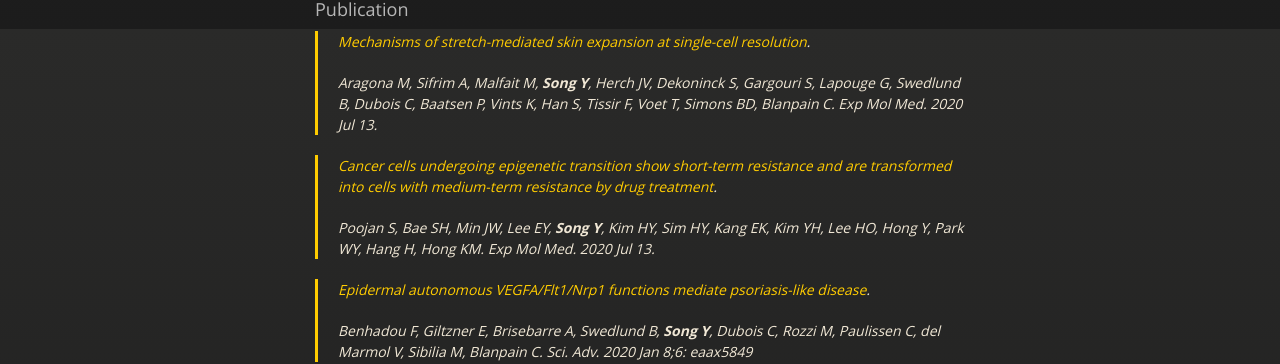
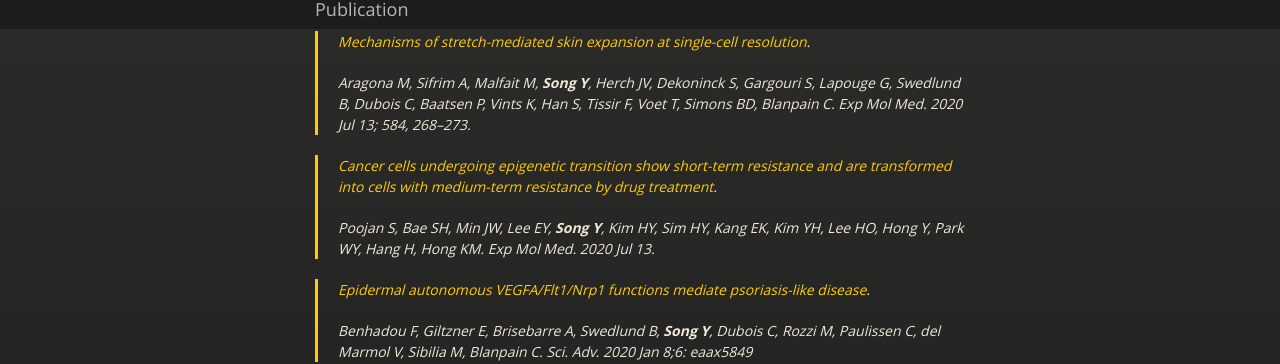
Before and after one commit to yurasong/yurasong.github.io, a Jekyll site: the page built from index.md, in a window 1280 px wide and 900 px high, scrolled down 2484 px. Shown: the part 187-551 px from the top of the window. Built offline with Jekyll 4.4.1, drawn with Linux system fonts in a browser that asks for light colours; our own code applies the rules of GitHub Pages for plain Markdown files.

Commit message:
Update index.md

```diff
--- a/index.md
+++ b/index.md
@@ -109,7 +109,7 @@
 
 > [Mechanisms of stretch-mediated skin expansion at single-cell resolution](https://www.nature.com/articles/s41586-020-2555-7).
 >
-> Aragona M, Sifrim A, Malfait M, **Song Y**, Herch JV, Dekoninck S, Gargouri S, Lapouge G, Swedlund B, Dubois C, Baatsen P, Vints K, Han S, Tissir F, Voet T, Simons BD, Blanpain C. Exp Mol Med. 2020 Jul 13.
+> Aragona M, Sifrim A, Malfait M, **Song Y**, Herch JV, Dekoninck S, Gargouri S, Lapouge G, Swedlund B, Dubois C, Baatsen P, Vints K, Han S, Tissir F, Voet T, Simons BD, Blanpain C. Exp Mol Med. 2020 Jul 13; 584, 268–273.
 
 > [Cancer cells undergoing epigenetic transition show short-term resistance and are transformed into cells with medium-term resistance by drug treatment](https://www.nature.com/articles/s12276-020-0464-3).
 >
```
